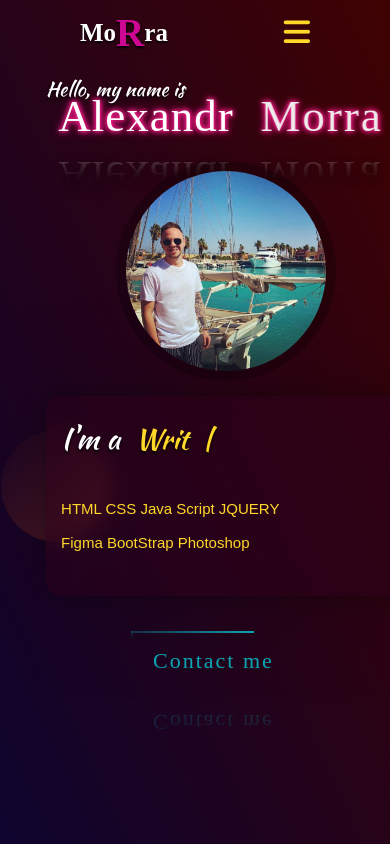
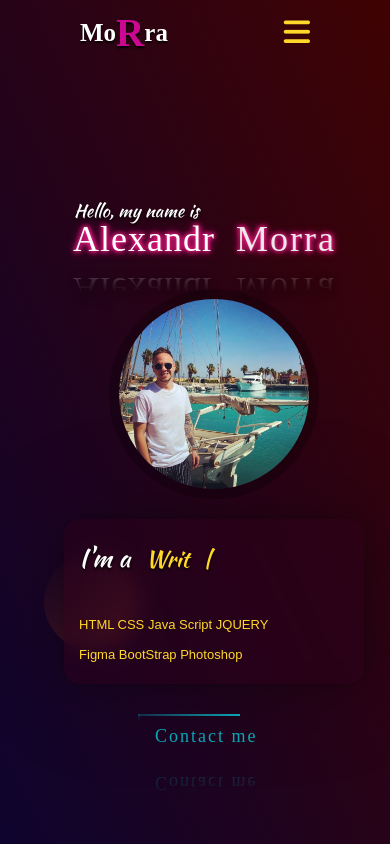
Before and after one commit to MorraMay/Portfolio, a plain HTML site: page index.html in a window 390 px wide. Shown: the top 844 px of the page. Drawn offline with nearby package versions, Linux system fonts and the light colour scheme; a web font is replaced by a local one.

Commit message:
Update style.css

```diff
--- a/css/style.css
+++ b/css/style.css
@@ -523,7 +523,8 @@ body{
 @media (max-width: 767px){
 	.fullscrin .max-width {
 		padding: 0 0px;
-		max-width: 100%;
+
+
 	}
 	.header .logo a{
 
@@ -540,12 +541,8 @@ body{
 		top: 40px;
 		right: 0px;
 		margin: auto 15px;
-
-	}
-
-
-
-
+		margin-top: 100px;
+	}
 	.max-width .text-1{
 		left: 100px;
 		min-width: 200px;
@@ -569,7 +566,6 @@ body{
 	.max-width h2:before{
 		line-height: 58px;
 	}
-
 	.container .photo__container {
 		position: relative;
 		z-index: 1;
@@ -579,8 +575,6 @@ body{
 		align-items: center;
 		max-width: 450px;
 		max-height: 400px;
-
-
 	}
 	.container .photo__container  .photo {
 		position: relative;
@@ -597,15 +591,10 @@ body{
 		backdrop-filter: blur(10px);
 
 	}
-
-
 	.container .photo__container  .photo .cont .img-box {
-
 		width: 200px;
 		height: 200px;
-
-	}
-
+	}
 	.container .photo__container  .photo .cont .content-box h4 {
 		color: #fff;
 		text-transform: uppercase;
@@ -627,22 +616,14 @@ body{
 		bottom: 50px;
 		display: flex;
 	}
-
-
 	.container .photo__container .photo .sci li a{
 		color: #fff;
 		font-size: 25px;
 		transition: 0.3s;
 	}
-
-
-
-
-
 	.container .static__card{
 		max-width: 370px;
 		height: 200px;
-
 		bottom:0px;
 		right: 0px;
 		position: relative;
@@ -673,31 +654,91 @@ body{
 			bottom: 60px;
 			left: 70px;
 	}
-
 	@media (max-width: 520px){
+
+		.max-width .text-1{
+			left: 100px;
+			min-width: 200px;
+			font-size: 18px;
+			top: 0px;
+		}
+		.max-width h1 {
+			font-size: 36px;
+			font-weight: 400;
+			position: relative;
+			right:30px;
+		}
+		.max-width h2 {
+			font-size: 36px;
+			font-weight: 400;
+			position: relative;
+			right:30px;
+		}
+		.max-width h1:before{
+
+			line-height: 48px;
+
+		}
+		.max-width h2:before{
+			line-height: 48px;
+		}
+
+		.container .photo__container {
+			position: relative;
+			z-index: 1;
+			display: flex;
+			left: 235px;
+			top: 215px;
+			align-items: center;
+			max-width: 450px;
+			max-height: 400px;
+		}
+		.container .photo__container  .photo .cont .img-box {
+			width: 190px;
+			height: 190px;
+		}
 		.container .neon{
-			bottom: 0px;
-			top:135px;
-			right: 0px;
-			left: 180px;
+
+			top: 290px;
+			right: 135px;
+
+			padding: 12px 17px;
+			margin: 10px 10px;
+
+			font-size: 18px;
+
+
 		}
 		.container .gradient-1{
-			top: -150px;
-			left: 70px;
+			top: -10px;
+			left: 85px;
+			height: 6rem;
+			width: 6rem;
 		}
 		.container .static__card{
-			max-width: 365px;
-			height: 200px;
-
+			max-width: 300px;
+			height: 165px;
 			bottom:0px;
 			right: 0px;
 			position: relative;
-			left: 115px;
+			left: 105px;
 			top: 120px;
 
 		}
-	}
-
+		.container .static__card .static-txt{
+			font-size: 26px;
+			font-weight: 300;
+		}
+		.container .static__card .static-txt span{
+			font-size: 23px;
+		}
+		.container h3{
+			position: relative;
+			top: 60px;
+			font-size: 13px;
+
+		}
+	}
 	.content{
 		top: 250px;
 		padding: 0 60px;
@@ -874,7 +915,7 @@ body{
 				font-weight: 100;
 				font-size: 60px;
 				right: 70px;
-				top: -45px;
+				top: -55px;
 			}
 			.content .pizza__icons{
 				left: 295px;
@@ -883,12 +924,12 @@ body{
 			}
 			.content .projects__text{
 				font-size: 22px;
-				top: -45px;
+				top: -55px;
 				max-width: 280px;
 				text-align: left;
 			}
 			.content .projects{
-			bottom: 90px;
+			bottom: 30px;
 			max-width: 90%;
 			left: 0%;
 			position: relative;
@@ -903,20 +944,23 @@ body{
 			display: block;
 		}
 		.content .tab-laps{
+			background-color: #ffd82985;
 			font-size: 26px;
 			font-weight: 300;
 			right: 0px;
 			position: relative;
-			top: -30px;
-
+			top: -50px;
+			max-width: 350px;
+			margin-top: 10px;
 			height: 60px;
 		}
+
 
 		.content .tab-laps::after{
 			content: '';
 			width: 0;
 			height: 20px;
-
+			background-color: #cc1872e1;
 			position: absolute;
 			left: 0;
 			bottom: -5px;
```
